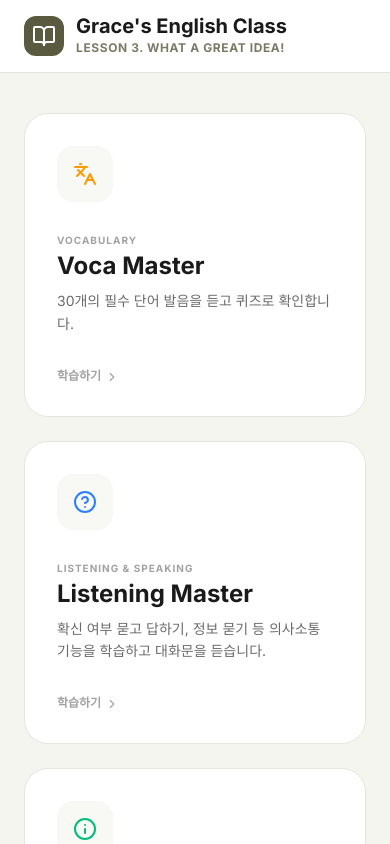
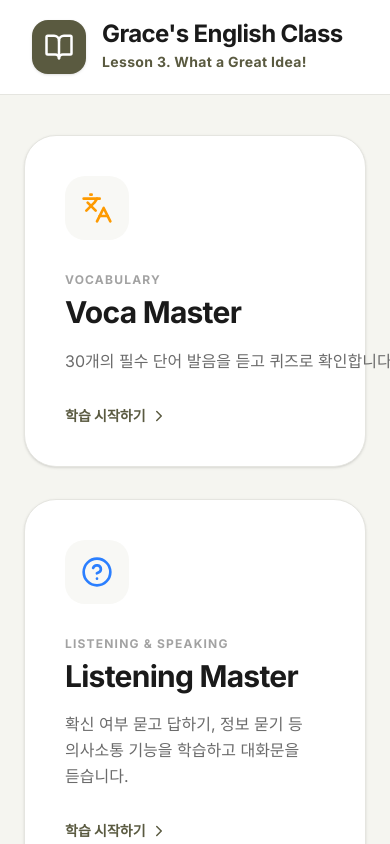
Before and after one commit to GraceEnglishTeacher/GraceEnglishTeacher-graceclass, a React (Vite) app: page / in a window 390 px wide. Shown: the top 844 px of the page. Built offline with nearby package versions, Linux system fonts and the light colour scheme.

Commit message:
feat(ui): improve header design and layout
Update header styling, typography, and container width for better responsiveness and visual hierarchy.

```diff
--- a/src/App.tsx
+++ b/src/App.tsx
@@ -216,18 +216,18 @@ export default function App() {
   return (
     <div className="min-h-screen bg-[#F5F5F0] font-sans text-[#1A1A1A] pb-10">
       {/* Header */}
-      <header className="bg-white border-b border-[#E5E5E0] sticky top-0 z-50 px-6 py-4">
-        <div className="max-w-4xl mx-auto flex items-center justify-between">
+      <header className="bg-white border-b border-[#E5E5E0] sticky top-0 z-50 px-8 py-5">
+        <div className="max-w-5xl mx-auto flex items-center justify-between">
           <div
-            className="flex items-center gap-3 cursor-pointer"
+            className="flex items-center gap-4 cursor-pointer"
             onClick={() => selectTab(null)}
           >
-            <div className="bg-[#5A5A40] text-white p-2 rounded-xl">
-              <BookOpen size={24} />
+            <div className="bg-[#5A5A40] text-white p-3 rounded-2xl shadow-sm">
+              <BookOpen size={30} />
             </div>
             <div>
-              <h1 className="font-bold text-xl leading-none">{worksheetData.title}</h1>
-              <span className="text-xs text-[#5A5A40] font-bold tracking-wider uppercase opacity-80 block mt-1">
+              <h1 className="font-extrabold text-2xl sm:text-3xl lg:text-4xl tracking-tight text-[#1A1A1A] leading-none mb-1.5">{worksheetData.title}</h1>
+              <span className="text-sm sm:text-base lg:text-lg text-[#5A5A40] font-extrabold tracking-wide block">
                 {worksheetData.unit}
               </span>
             </div>
@@ -244,7 +244,7 @@ export default function App() {
         </div>
       </header>
 
-      <main className="max-w-4xl mx-auto px-6 pt-10">
+      <main className="max-w-5xl mx-auto px-6 pt-10">
         <AnimatePresence mode="wait">
           {!activeTab ? (
             <motion.div
@@ -252,7 +252,7 @@ export default function App() {
               initial={{ opacity: 0, y: 20 }}
               animate={{ opacity: 1, y: 0 }}
               exit={{ opacity: 0, y: -20 }}
-              className="grid grid-cols-1 md:grid-cols-2 gap-6"
+              className="grid grid-cols-1 md:grid-cols-2 gap-8"
             >
               <MenuCard
                 title="Voca Master"
@@ -920,7 +920,7 @@ function ReadingSection({ onSpeak, quizStates, handleAnswer, resetQuiz }: {
   );
 }
 
-function MenuCard({ title, subtitle, description, icon, onClick, color }: any) {
+function MenuCard({ title, subtitle, description, icon, onClick, color, className = "" }: any) {
   const colors = {
     blue: 'hover:border-blue-200 hover:bg-blue-50/30',
     amber: 'hover:border-amber-200 hover:bg-amber-50/30',
@@ -931,21 +931,23 @@ function MenuCard({ title, subtitle, description, icon, onClick, color }: any) {
 
   return (
     <motion.div
-      whileHover={{ y: -4 }}
-      whileTap={{ scale: 0.98 }}
+      whileHover={{ y: -6, scale: 1.01 }}
+      whileTap={{ scale: 0.99 }}
       onClick={onClick}
-      className={`bg-white p-8 rounded-3xl border border-[#E5E5E0] cursor-pointer transition-all duration-300 ${colors[color as keyof typeof colors]}`}
+      className={`bg-white p-10 rounded-[2rem] border border-[#E5E5E0] cursor-pointer transition-all duration-300 shadow-sm hover:shadow-md flex flex-col justify-between h-full ${colors[color as keyof typeof colors]} ${className}`}
     >
-      <div className="bg-[#F8F8F5] w-14 h-14 rounded-2xl flex items-center justify-center mb-6">
-        {icon}
+      <div>
+        <div className="bg-[#F8F8F5] w-16 h-16 rounded-[1.25rem] flex items-center justify-center mb-8 [&_svg]:w-8 [&_svg]:h-8">
+          {icon}
+        </div>
+        <div className="mb-4">
+          <span className="text-xs sm:text-sm font-bold tracking-widest uppercase opacity-40 block mb-1.5">{subtitle}</span>
+          <h3 className="text-3xl sm:text-4xl font-black tracking-tight leading-tight">{title}</h3>
+        </div>
+        <p className={`text-[#6B6B6B] text-base sm:text-lg leading-relaxed break-keep ${typeof description === 'string' && description.length < 35 ? 'whitespace-nowrap' : ''}`}>{description}</p>
       </div>
-      <div className="mb-2">
-        <span className="text-[10px] font-bold tracking-widest uppercase opacity-40">{subtitle}</span>
-        <h3 className="text-2xl font-bold">{title}</h3>
-      </div>
-      <p className="text-[#6B6B6B] text-sm leading-relaxed">{description}</p>
-      <div className="mt-8 flex items-center text-xs font-bold gap-1 opacity-40 group hover:opacity-100 transition-opacity">
-        학습하기 <ChevronRight size={14} className="mt-0.5" />
+      <div className="mt-8 flex items-center text-sm sm:text-base font-bold gap-1 text-[#5A5A40] group">
+        학습 시작하기 <ChevronRight size={18} className="transition-transform group-hover:translate-x-1" />
       </div>
     </motion.div>
   );
```
